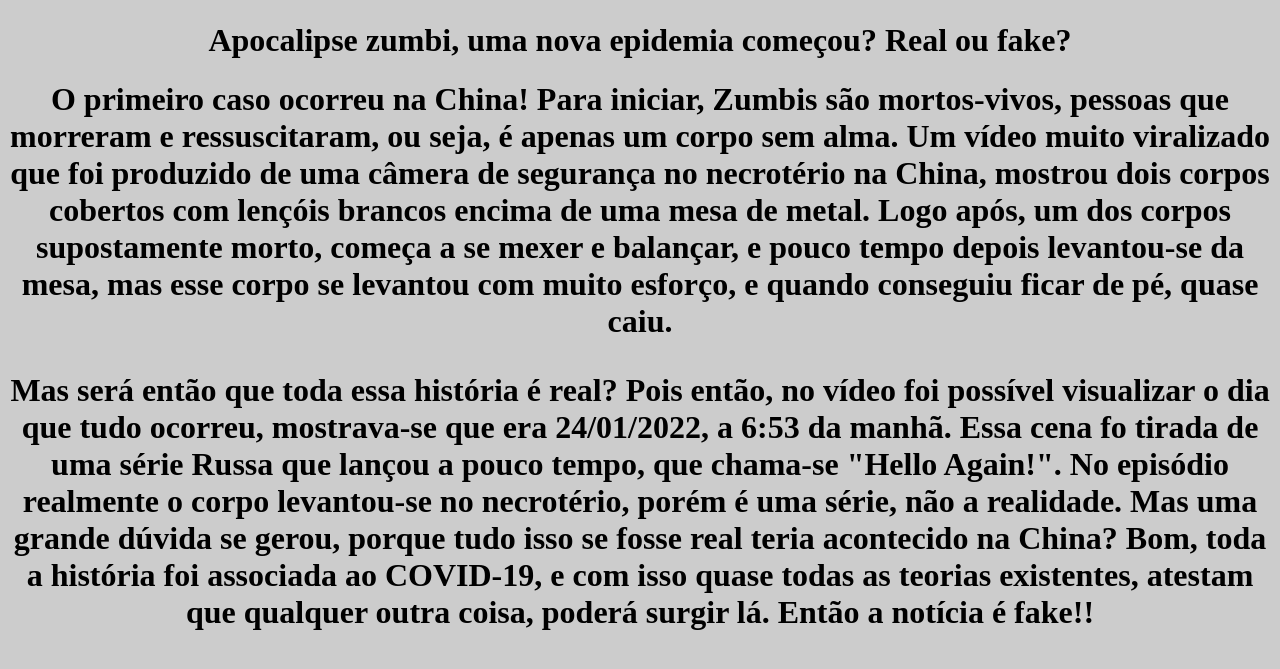
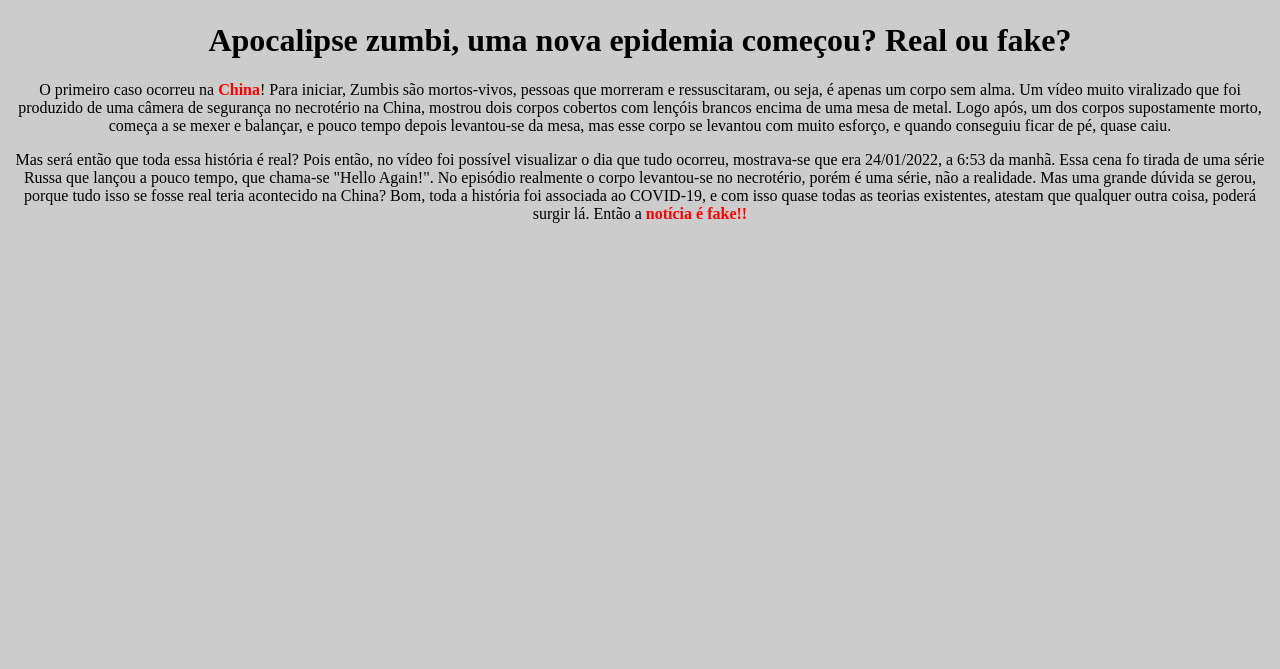
Before and after one commit to Rafinhasouzaa/Vila-Industrial, a plain HTML site: page index.html in a window 1280 px wide. Shown: the part 27-696 px from the top of the page. Drawn offline with Linux system fonts and the light colour scheme.

Commit message:
Atualização do texto principal

```diff
--- a/index.html
+++ b/index.html
@@ -8,11 +8,10 @@
 
     <body>
         <img id="banner" src="banner.jpg">
+           <h1>Apocalipse zumbi, uma nova epidemia começou? Real ou fake?</h1>
 
-           <h1>Apocalipse zumbi, <strong>uma nova epidemia começou? Real ou fake?</strong></h1>
+           <p>O primeiro caso ocorreu na <strong>China</strong>! Para iniciar, Zumbis são mortos-vivos, pessoas que morreram e ressuscitaram, ou seja, é apenas um corpo sem alma. Um vídeo muito viralizado que foi produzido de uma câmera de segurança no necrotério na China, mostrou dois corpos cobertos com lençóis brancos encima de uma mesa de metal. Logo após, um dos corpos supostamente morto, começa a se mexer e balançar, e pouco tempo depois levantou-se da mesa, mas esse corpo se levantou com muito esforço, e quando conseguiu ficar de pé, quase caiu.</p>
 
-           <h1>O primeiro caso ocorreu na <strong>China</strong>! Para iniciar, Zumbis são mortos-vivos, pessoas que morreram e ressuscitaram, ou seja, é apenas um corpo sem alma. Um vídeo muito viralizado que foi produzido de uma câmera de segurança no necrotério na China, mostrou dois corpos cobertos com lençóis brancos encima de uma mesa de metal. Logo após, um dos corpos supostamente morto, começa a se mexer e balançar, e pouco tempo depois levantou-se da mesa, mas esse corpo se levantou com muito esforço, e quando conseguiu ficar de pé, quase caiu.</p>
-
-           <id="zumbi"></em>Mas será então que toda essa história é real? Pois então, no vídeo foi possível visualizar o dia que tudo ocorreu, mostrava-se que era 24/01/2022, a 6:53 da manhã. Essa cena fo tirada de uma série Russa que lançou a pouco tempo, que chama-se "Hello Again!". No episódio realmente o corpo levantou-se no necrotério, porém é uma série, não a realidade. Mas uma grande dúvida se gerou, porque tudo isso se fosse real teria acontecido na China? Bom, toda a história foi associada ao COVID-19, e com isso quase todas as teorias existentes, atestam que qualquer outra coisa, poderá surgir lá. Então a <strong>notícia é fake!!</strong></p>
+           <p><id="zumbi"></em>Mas será então que toda essa história é real? Pois então, no vídeo foi possível visualizar o dia que tudo ocorreu, mostrava-se que era 24/01/2022, a 6:53 da manhã. Essa cena fo tirada de uma série Russa que lançou a pouco tempo, que chama-se "Hello Again!". No episódio realmente o corpo levantou-se no necrotério, porém é uma série, não a realidade. Mas uma grande dúvida se gerou, porque tudo isso se fosse real teria acontecido na China? Bom, toda a história foi associada ao COVID-19, e com isso quase todas as teorias existentes, atestam que qualquer outra coisa, poderá surgir lá. Então a <strong>notícia é fake!!</strong></p>
       </body>
 </html>
--- a/style.css
+++ b/style.css
@@ -16,6 +16,6 @@ p {
       font-size: 20px
 }
 
-em strong {
+strong {
     color: #FF0000;
 }
```
